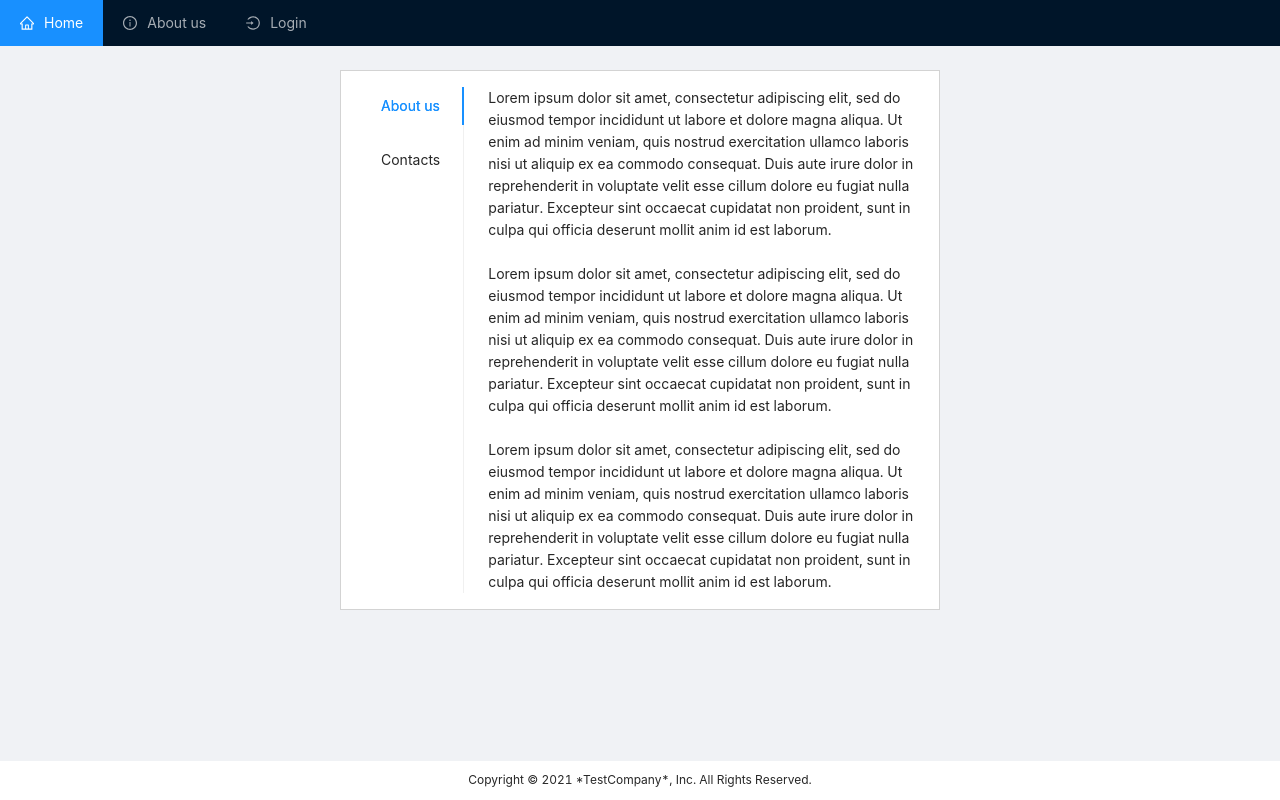
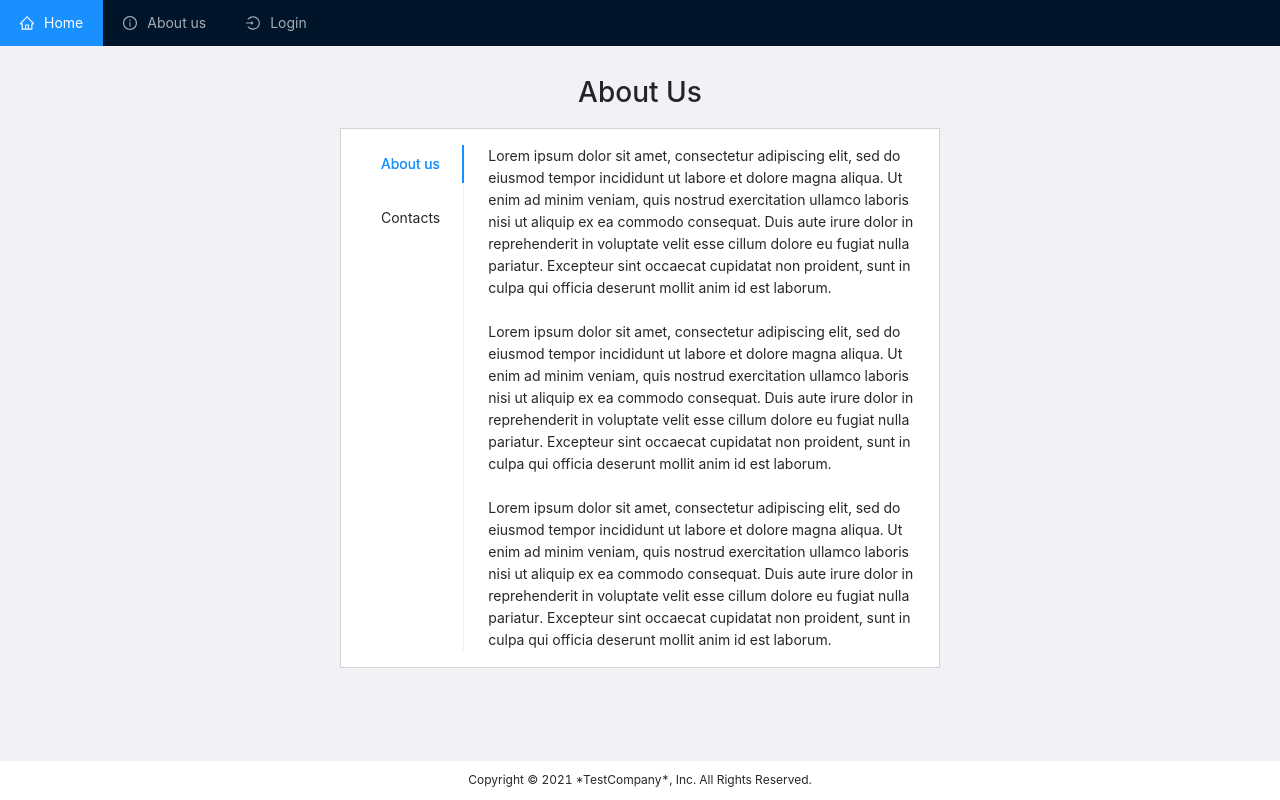
Before and after one commit to pukarcho/react-project, a React (Create React App) app: page /about-us in a window 1280 px wide. Built offline with nearby package versions, Linux system fonts and the light colour scheme.

Commit message:
AboutUs page title fix

```diff
--- a/src/home/about-us/about-us.js
+++ b/src/home/about-us/about-us.js
@@ -1,3 +1,5 @@
+import { useState } from 'react';
+
 import { Row, Col, Tabs } from 'antd';
 
 import './about-us.css'
@@ -5,13 +7,28 @@ import './about-us.css'
 const { TabPane } = Tabs;
 
 function AboutUs() {
+    const [pageTitle, setPageTitle] = useState('About Us');
+
+    const onTabChange = (event) => {
+        switch(event){
+            case 'aboutus':
+                setPageTitle('About Us');
+                break
+            case 'contacts':
+                setPageTitle('Contacts');
+                break
+            default:
+                setPageTitle('About Us');
+        }
+    };
 
     return (
         <Row>
             <Col span={12} offset={6}>
+                <h3 style={{textAlign: "center"}}>{pageTitle}</h3>
                 <div className="about-us-wrapper">
-                    <Tabs tabPosition="left" style={{minHeight: "200px"}}>
-                        <TabPane tab="About us" key="1">
+                    <Tabs tabPosition="left" onChange={onTabChange} style={{minHeight: "200px"}}>
+                        <TabPane tab="About us" key="aboutus">
                             Lorem ipsum dolor sit amet, consectetur adipiscing elit,
                             sed do eiusmod tempor incididunt ut labore et dolore magna aliqua.
                             Ut enim ad minim veniam, quis nostrud exercitation ullamco laboris nisi ut aliquip ex ea commodo consequat.
@@ -30,7 +47,7 @@ function AboutUs() {
                             Duis aute irure dolor in reprehenderit in voluptate velit esse cillum dolore eu fugiat nulla pariatur.
                             Excepteur sint occaecat cupidatat non proident, sunt in culpa qui officia deserunt mollit anim id est laborum.
                         </TabPane>
-                        <TabPane tab="Contacts" key="2">
+                        <TabPane tab="Contacts" key="contacts">
                             Veliko Tarnovo
                         </TabPane>
                     </Tabs>
```
